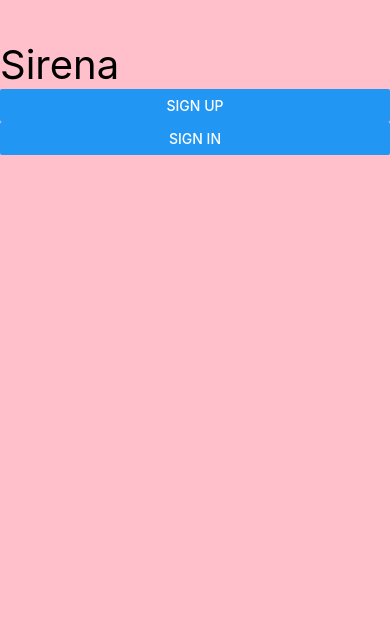
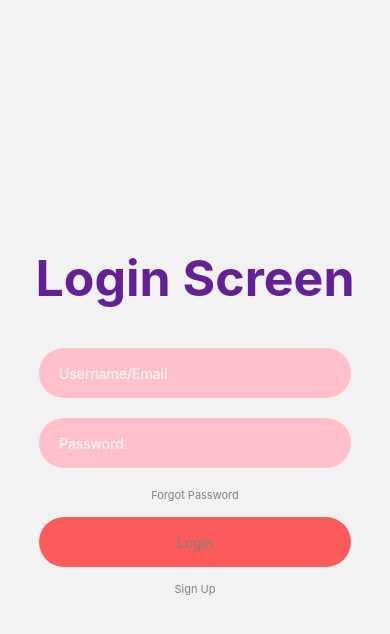
Before and after one commit to anthony-aleman/SerenaApp, a React Native app in the folder sirena/: screen /Login in a window 390 px wide. Shown: the top 634 px of the page. Built offline with nearby package versions, Linux system fonts and the light colour scheme.

Commit message:
Constructed bare bones login workflow
-Login Screen
-Forgot password Screen
-Register/Sign Up Screen

```diff
--- a/sirena/App.js
+++ b/sirena/App.js
@@ -9,46 +9,154 @@ import {
     FlatList,
     StyleSheet,
     SafeAreaView,
-    Button
+    Button,
+    StatusBar
 } from "react-native";
 import { NavigationContainer } from "@react-navigation/native";
 import { createNativeStackNavigator } from '@react-navigation/native-stack';
-import ToDo from "./todo";
+import ToDo from "./components/todo";
 
 const Stack = createNativeStackNavigator();
 
-const StartScreen = ({navigation}) => {
+
+
+const ForgotPasswordScreen = ({navigation}) => {
+  console.log('Forgot Password Screen');
   return (
-    <View style={styles.container}>
-      <Text style={{fontSize: 40, paddingTop: 40}}>Sirena</Text>
-      <Button title="Sign Up"
-              onPress={() => navigation.navigate('Sign Up')}/>
-      <Button title="Sign In"
-              onPress={() => navigation.navigate('Sign In')}/>
+    <View style={styles.safeViewContainer}>
+      <View style={{justifyContent: 'center', alignItems: 'center'}}>
+
+      <Text style={styles.title}>Forgot Password</Text>
+
+      </View>
+        <View style={styles.inputView}>
+
+        <TextInput
+          style={styles.inputText}
+          label="Email"
+          placeholder="Username/Email"/>
+        </View>
+        <TouchableOpacity
+          onPress={() => navigation.navigate('Login')}>
+          <Text>Go back</Text>
+        </TouchableOpacity>
+
+
     </View>
-  );
-}
 
-const SignUpScreen = () => {
+
+    );
+};
+
+const LoginScreen = ({navigation}) => {
+
+  const onPressLogin = () => {
+    console.log('Login button pressed');
+    console.log('email: ' + email);
+    console.log('password: ' + password);
+  };
+
+
+  const handleInputValue = (text) => {
+    setState
+  }
+
+  const [email, setEmail] = useState('');
+  const [password, setPassword] = useState('');
+
+
   return (
-    <View>
-      <Text>Register Screen</Text>
-      <TextInput
-        label="Email"
-        placeholder="Username/Email"/>
-      <TextInput placeholder="Password"/>
-    </View>
+    <>
+    <StatusBar barStyle="dark-content"/>
+      <View style={styles.safeViewContainer}>
+      <Text style={styles.title}>Login Screen</Text>
+        <View
+          style={styles.inputView}>
+
+
+          <TextInput
+            style={styles.inputText}
+            label="Email"
+            placeholder="Username/Email"
+            onChangeText={text => setEmail(text)}
+            />
+
+</View>
+<View style={styles.inputView}>
+          <TextInput
+          style={styles.inputText}
+          placeholder="Password"
+          onChangeText={text => setPassword(text)}
+          />
+</View>
+
+
+      <TouchableOpacity
+          onPress={() => navigation.navigate('ForgotPasswordScreen')}>
+        <Text style={styles.forgotAndSignUpText}>Forgot Password</Text>
+        </TouchableOpacity>
+      <TouchableOpacity
+          onPress={onPressLogin}
+          style={styles.loginBtn}>
+          <Text style={styles.loginText}>Login</Text>
+        </TouchableOpacity>
+      <TouchableOpacity
+          onPress={() => navigation.navigate('SignUp')}>
+        <Text style={styles.forgotAndSignUpText}>Sign Up</Text>
+        </TouchableOpacity>
+
+
+      </View>
+
+
+
+    </>
+
   );
 };
 
-const SignInScreen = () => {
+
+
+const SignUpScreen = ({navigation}) => {
+
+  const onPressSignUp = () => {
+    console.log('Sign Up button pressed');
+    console.log('Email: ' + state.email);
+    console.log('Password: ' + state.password);
+  };
+
+  const [state, setState] = useState({
+    email: '',
+    password: '',
+  });
+
   return (
-    <View>
-      <Text>Log In Screen</Text>
+    <View style={{flex:1, justifyContent: 'center', alignItems: 'center'}}>
+      <Text style={styles.title}>Sign up Screen</Text>
+
+      <View style={styles.inputView}>
       <TextInput
         label="Email"
-        placeholder="Username/Email"/>
-      <TextInput placeholder="Password"/>
+        placeholder="Username/Email"
+        onChange={text => setState({ email: text })}/>
+      </View>
+
+      <View style={styles.inputView}>
+      <TextInput
+        label="Password"
+        placeholder="Password"
+        onChange={text => setState({password: text})}/>
+      </View>
+
+      <TouchableOpacity
+        onPress={onPressSignUp}
+        style={styles.loginBtn}>
+        <Text style={styles.loginText}>Sign Up</Text>
+      </TouchableOpacity>
+      <TouchableOpacity
+          onPress={() => navigation.navigate('Login')}>
+        <Text>Go back</Text>
+        </TouchableOpacity>
     </View>
   );
 }
@@ -75,20 +183,22 @@ const GoalsScreen = ({navigation, route}) => {
 
 const App = () => {
     return (
+        <View style={{flex: 1 }}>
 
       <NavigationContainer>
         <Stack.Navigator
-          initialRouteName="StartScreen"
           screenOptions={{
             headerShown: false,
           }} >
-          <Stack.Screen name="StartScreen" component={StartScreen}/>
-          <Stack.Screen name="Sign Up" component={SignUpScreen}/>
-          <Stack.Screen name="Sign In" component={SignInScreen}/>
+          <Stack.Screen name="Login" component={LoginScreen}/>
+          <Stack.Screen name="SignUp" component={SignUpScreen}/>
+          <Stack.Screen name="ForgotPasswordScreen" component={ForgotPasswordScreen}/>
           <Stack.Screen name="Home" component={HomeScreen}/>
           <Stack.Screen name="Goals" component={GoalsScreen}/>
         </Stack.Navigator>
       </NavigationContainer>
+        </View>
+
 
 
 
@@ -103,8 +213,17 @@ const styles = StyleSheet.create({
     safeView: {
       flex: 1,
     },
+
+    safeViewContainer: {
+      flex: 1,
+      justifyContent: 'center',
+      alignItems: 'center',
+    },
+
     container: {
         flex: 1,
+        justifyContent: "center",
+        alignItems: "center",
         backgroundColor: "#FFC0CB",
     },
 
@@ -113,7 +232,51 @@ const styles = StyleSheet.create({
       alignItems: "center",
       justifyContent: "center",
       backgroundColor: "#FFC0CB"
-    }
+    },
+
+    title: {
+      fontWeight: "bold",
+      fontSize: 50,
+      color: "#642195",
+      marginBottom: 40,
+    },
+
+    inputView:{
+      width:"80%",
+      backgroundColor:"#FFC0CB",
+      borderRadius:25,
+      height:50,
+      marginBottom:20,
+      justifyContent:"center",
+      padding:20
+      },
+
+      inputText:{
+      height:50,
+      color:"white"
+      },
+
+      //Button styling
+      forgotAndSignUpText:{
+        color:"gray",
+        fontSize:11
+      },
+
+      loginText:{
+        color:"gray",
+
+      },
+
+      loginBtn:{
+        width:"80%",
+        backgroundColor:"#fb5b5a",
+        borderRadius:25,
+        height:50,
+        alignItems:"center",
+        justifyContent:"center",
+        marginTop:15,
+        marginBottom:15
+      },
 
 
 });
```
Also changed, not shown: sirena/components/login.js (added, +68 -0 lines), sirena/components/signUp.js (added, +45 -0 lines), sirena/components/todo.js (renamed from sirena/todo.js).
